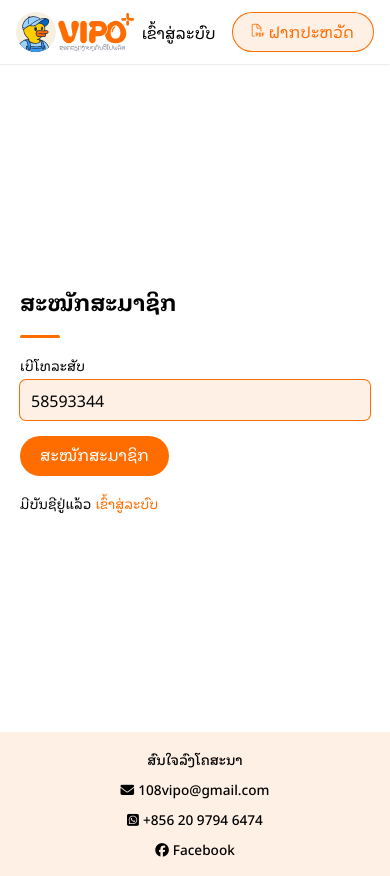
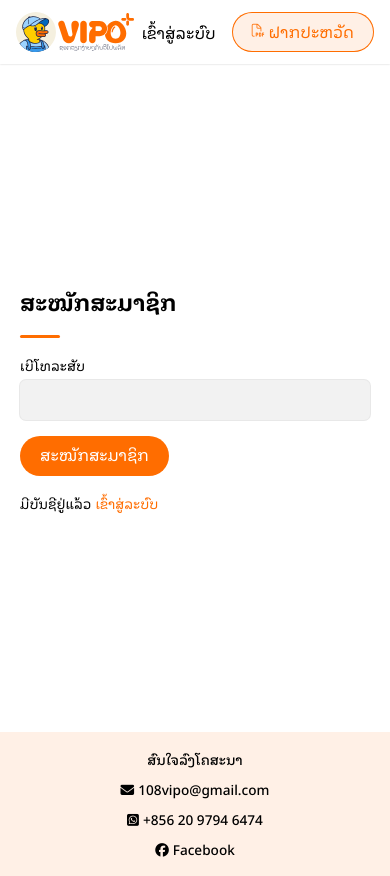
Before and after one commit to semicolon108/vipo-guest, a Nuxt app: page /auth/register in a window 390 px wide. Built offline with nearby package versions, Linux system fonts and the light colour scheme.

Commit message:
mobile validation

```diff
--- a/pages/auth/forgot-password.vue
+++ b/pages/auth/forgot-password.vue
@@ -12,8 +12,9 @@
               <input type="text"
                      v-model="mobile"
                      v-bind="mobileProps"
-                     placeholder="020" />
+                     placeholder="" />
             </div>
+            <p class="error-text">{{ errors.mobile }}</p>
             <p class="error-text">{{apiError}}</p>
           </div>
           <button
@@ -48,7 +49,9 @@ const {
   setErrors,
 } = useForm({
   validationSchema: yup.object({
-    mobile: yup.string().required("This field is required"),
+    mobile: yup.string()
+        .required("This field is required")
+        .matches(/^\d{8}$/, "Mobile number must be exactly 8 digits"),
   }),
 });
 
@@ -88,9 +91,9 @@ const onSubmit = handleSubmit((values) => {
   verifyMobile(values)
 })
 
-onMounted(() => {
-  mobile.value = '58593344'
-})
+// onMounted(() => {
+//   mobile.value = '58593344'
+// })
 
 
 </script>
--- a/pages/auth/login.vue
+++ b/pages/auth/login.vue
@@ -12,7 +12,7 @@
                 type="text"
                 v-model="mobile"
                 v-bind="mobileProps"
-                placeholder="020"
+                placeholder=""
               />
 
               <p class="error-text">{{ errors.mobile }}</p>
@@ -66,7 +66,9 @@ const {
   setErrors,
 } = useForm({
   validationSchema: yup.object({
-    mobile: yup.string().required("This field is required"),
+    mobile: yup.string()
+        .required("This field is required")
+        .matches(/^\d{8}$/, "Mobile number must be exactly 8 digits"),
     password: yup.string().required("This field is required"),
   }),
 });
@@ -117,9 +119,9 @@ const onSubmit = handleSubmit((values) => {
   login(values);
 });
 
-onMounted(() => {
-  mobile.value = "58593344";
-});
+// onMounted(() => {
+//   mobile.value = "58593344";
+// });
 </script>
 
 <style scoped lang="scss">
--- a/pages/auth/register.vue
+++ b/pages/auth/register.vue
@@ -13,7 +13,7 @@
                   type="text"
                   v-model="mobile"
                   v-bind="mobileProps"
-                  placeholder="020"
+                  placeholder=""
                 />
                 <p class="error-text">{{ errors.mobile }}</p>
               </div>
@@ -49,7 +49,9 @@ const {
   setErrors,
 } = useForm({
   validationSchema: yup.object({
-    mobile: yup.string().required("This field is required"),
+    mobile: yup.string()
+        .required("This field is required")
+        .matches(/^\d{8}$/, "Mobile number must be exactly 8 digits"),
   }),
 });
 
@@ -92,9 +94,9 @@ const onSubmit = handleSubmit((values) => {
   verifyMobile(values);
 });
 
-onMounted(() => {
-  mobile.value = "58593344";
-});
+// onMounted(() => {
+//   mobile.value = "58593344";
+// });
 </script>
 
 <style scoped lang="scss">
```
